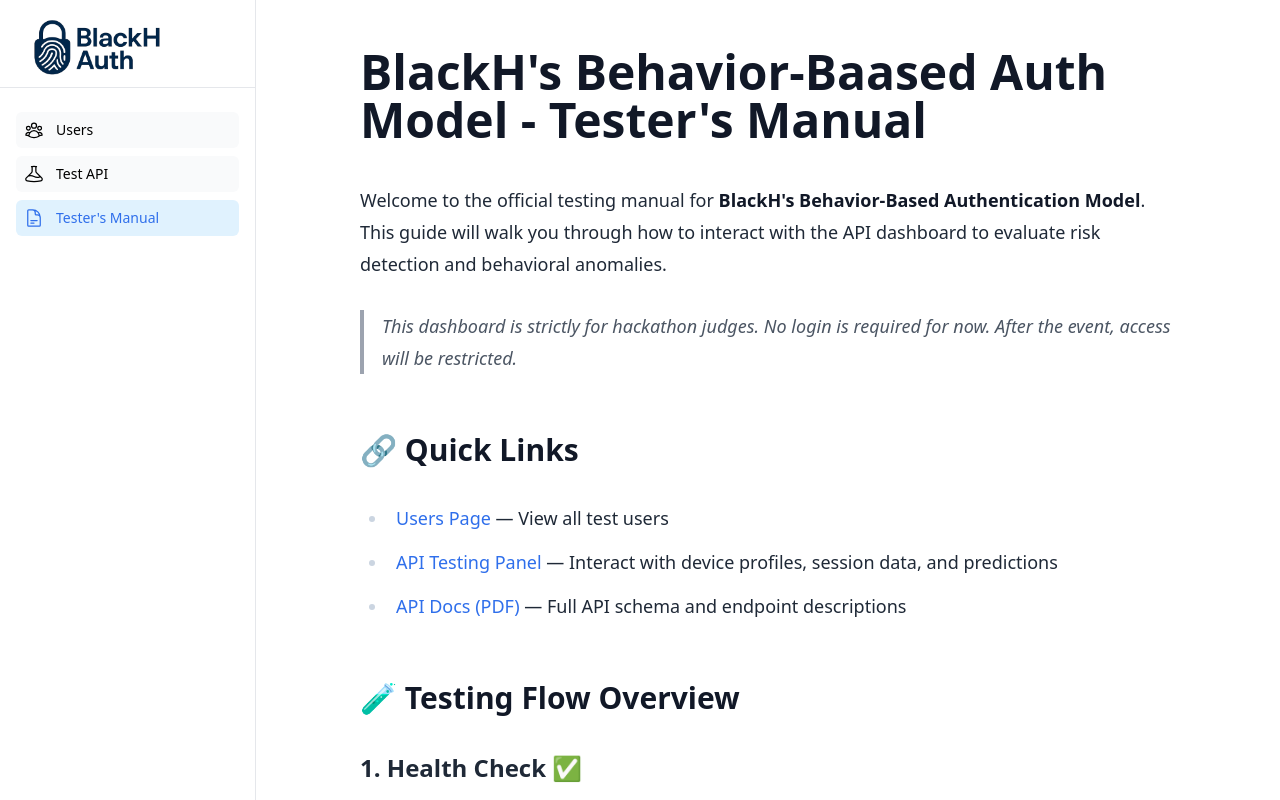
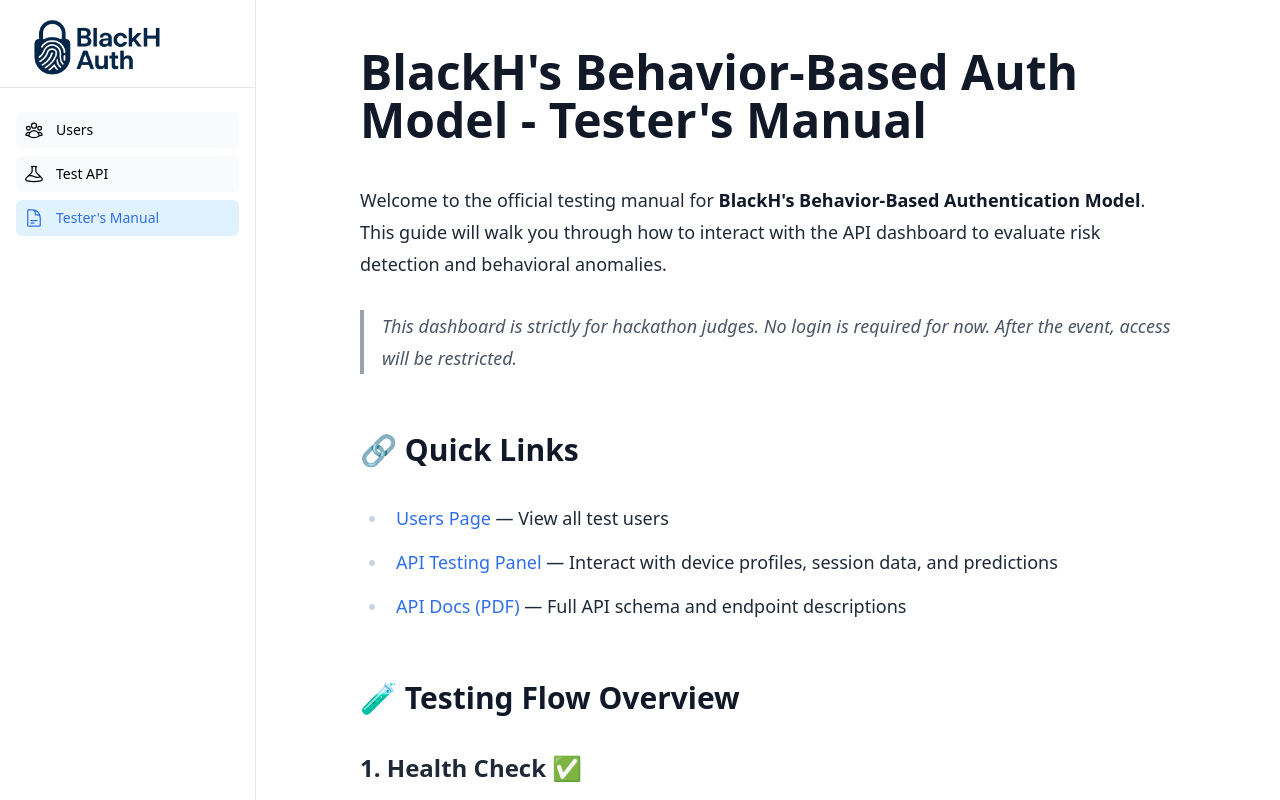
Before and after one commit to OFF-rtk/behavior-auth-dashboard, a Next.js app: page /tester-manual in a window 1280 px wide. Built offline with nearby package versions, Linux system fonts and the light colour scheme.

Commit message:
Manual typo fix

```diff
--- a/app/ui/testers-manual/TesterManualPage.tsx
+++ b/app/ui/testers-manual/TesterManualPage.tsx
@@ -7,7 +7,7 @@ import ZoomableImage from '@/app/ui/ZoomableImage';
 export default function TesterManualPage() {
   return (
     <main className="prose prose-lg prose-slate mx-auto max-w-4xl py-6 px-10">
-      <h1>BlackH's Behavior-Baased Auth Model - Tester's Manual</h1>
+      <h1>BlackH's Behavior-Based Auth Model - Tester's Manual</h1>
 
       <p>
        Welcome to the official testing manual for <strong>BlackH's Behavior-Based Authentication Model</strong>. This guide will walk you through how to interact with the API dashboard to evaluate risk detection and behavioral anomalies.
```
